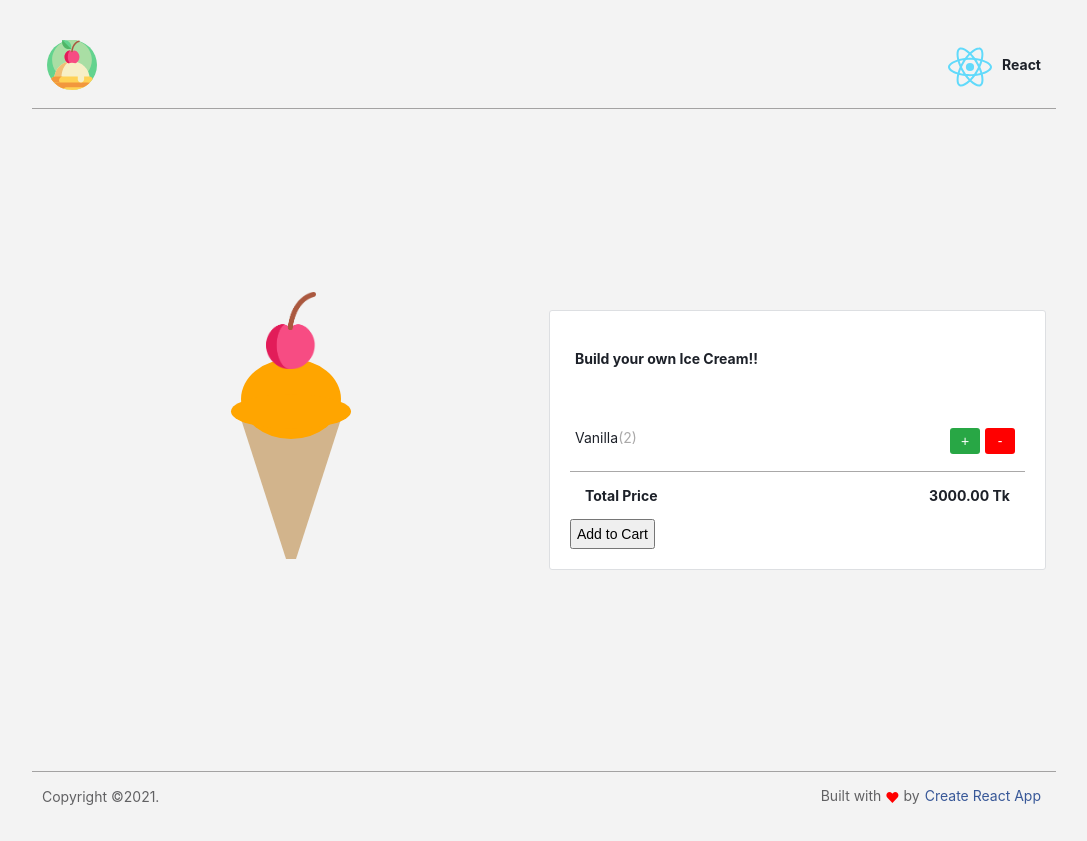
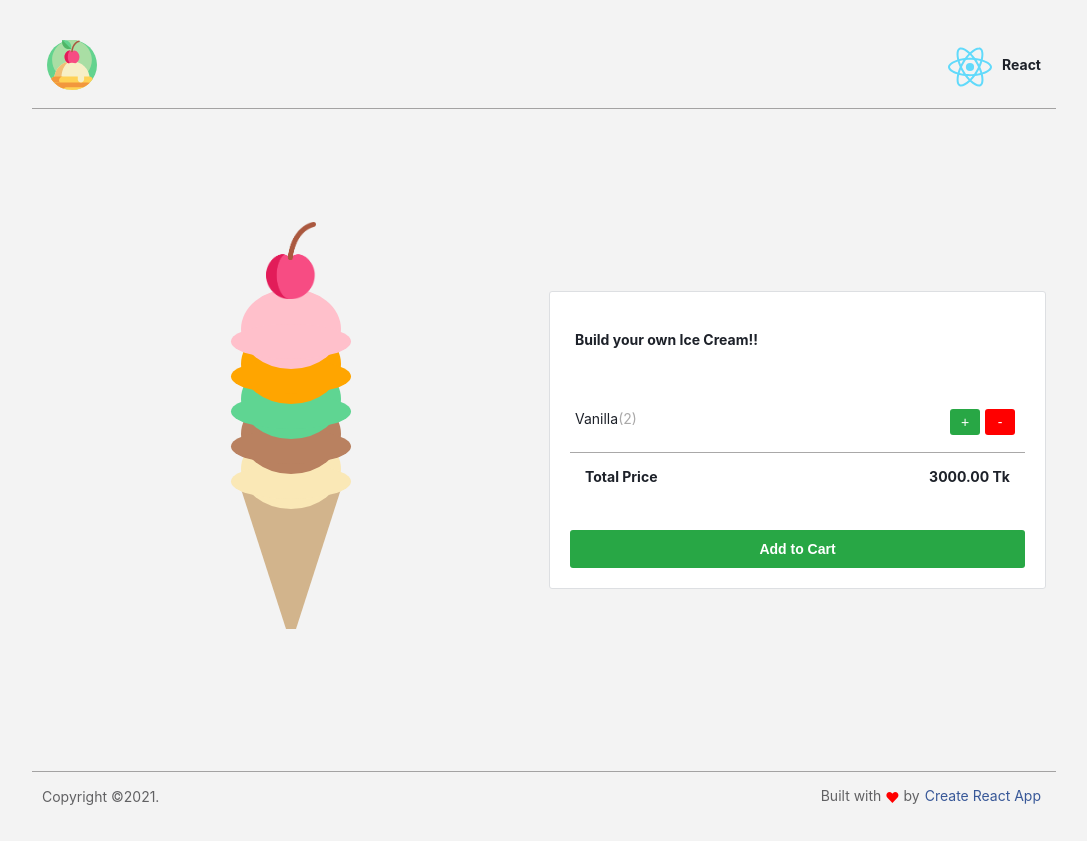
Before and after one commit to firojkabir/ice-cream, a React (Create React App) app: page / in a window 1280 px wide. Shown: the whole page, without its empty margins (96-1183 px from the left). Built offline with nearby package versions, Linux system fonts and the light colour scheme.

Commit message:
Work on IceCreamBuilder component to add multiple scoop

```diff
--- a/src/components/Builder/Builder.js
+++ b/src/components/Builder/Builder.js
@@ -11,7 +11,7 @@
                 <h3>Build your own Ice Cream!!</h3>
                 <Items />
                 <TotalPrice />
-                <button type="button" className={[classes.order, 'rounded'].join()}>Add to Cart</button>
+                <button type="button" className={[classes.order, 'rounded'].join(' ')}>Add to Cart</button>
             </div>
             <Modal>Hello Modal</Modal>
         </div>
--- a/src/components/iceCream/Scoop/Scoop.js
+++ b/src/components/iceCream/Scoop/Scoop.js
@@ -1,9 +1,9 @@
 import React from 'react'
 import classes from './Scoop.module.css'
 
-const Scoop = () => {
+const Scoop = ({ scoop }) => {
     return (
-        <div className={[classes.scoop, classes.orange].join(' ')}></div>
+        <div className={[classes.scoop, classes[scoop]].join(' ')}></div>
     )
 }
 
--- a/src/components/iceCream/iceCream.js
+++ b/src/components/iceCream/iceCream.js
@@ -2,13 +2,17 @@
 import classes from './iceCream.module.css'
 import Scoop from './Scoop/Scoop'
 
-const iceCream = () => {
+const iceCream = ({ items }) => {
+    const flavors = Object.keys(items)
+
     return (
         <div>
             <div className={classes.icecream}>
                 <p className={classes.cone}></p>
                 {/* <p>Please start adding scoops</p> */}
-                <Scoop />
+                {flavors.map((flavor) => (
+                    <Scoop key={flavor} scoop={flavor} />
+                ))}
                 <div className={classes.cherry}></div>
             </div>
         </div>
--- a/src/container/IceCreamBuilder/IceCreamBuilder.js
+++ b/src/container/IceCreamBuilder/IceCreamBuilder.js
@@ -4,12 +4,23 @@
 import Builder from '../../components/Builder/Builder'
 
 class IceCreamBuilder extends Component {
-    state = {}
+    state = {
+        items: {
+            vanilla: 45,
+            chocolate: 50,
+            lemon: 35,
+            orange: 55,
+            strawberry: 60
+        },
+        scoops: [],
+        totalPrice: 0
+    }
 
     render() {
+        const { items } = this.state
         return (
             <div className={['container', classes.container].join(' ')}>
-                <IceCream />
+                <IceCream items={items} />
                 <Builder />
             </div>
         )
```
